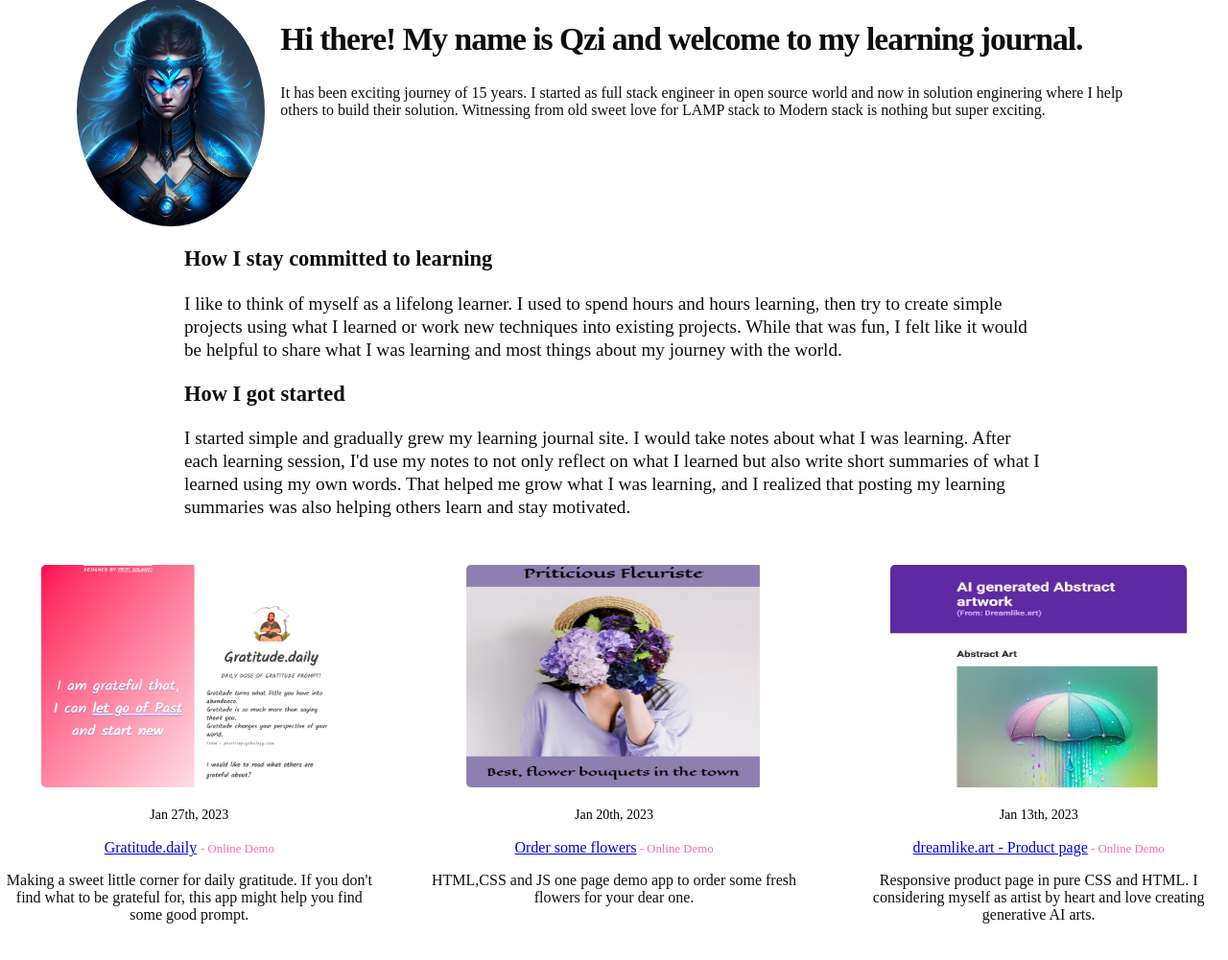
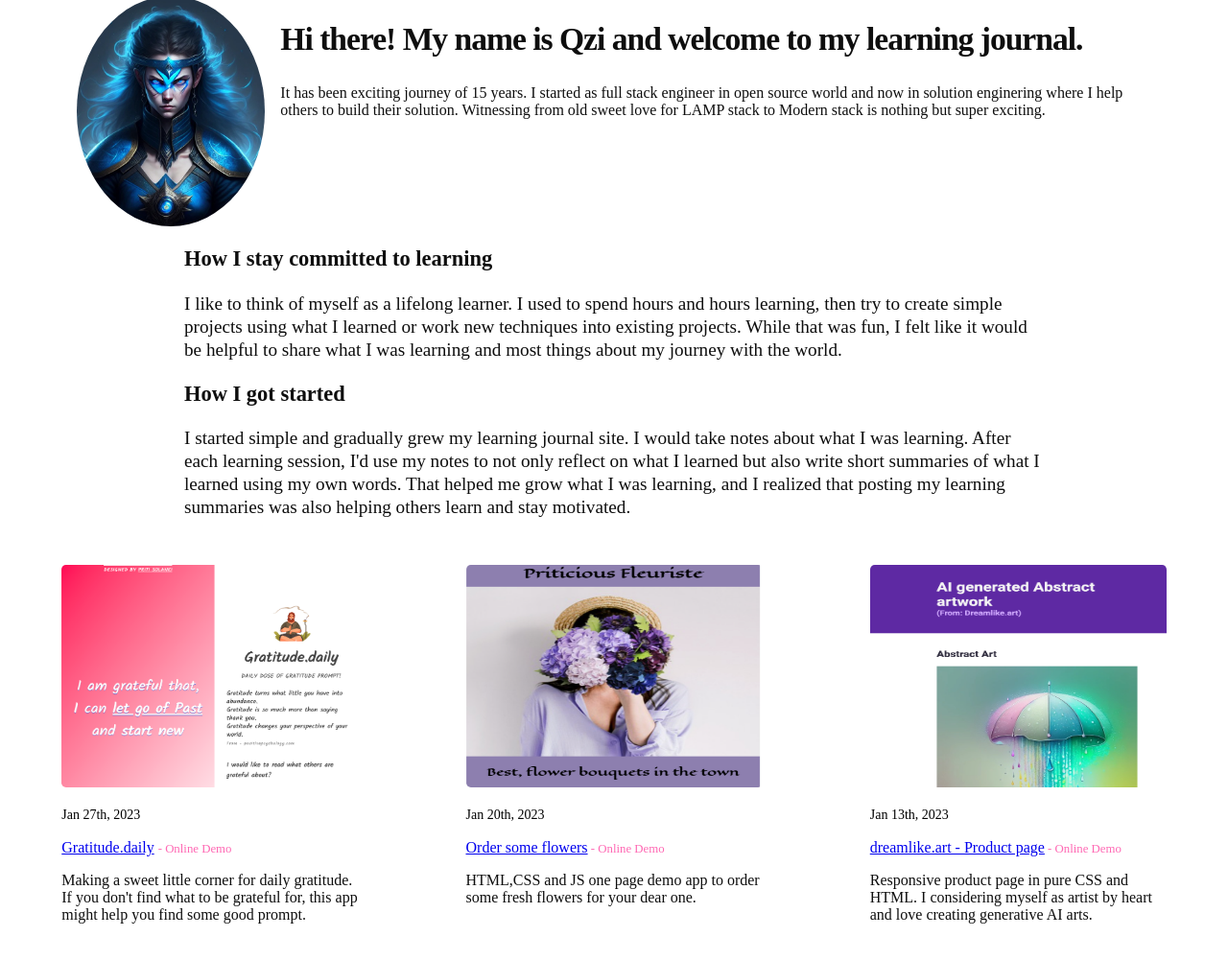
Before and after one commit to pritisolanki/learning-journey, a plain HTML site: page aboutme.html in a window 1280 px wide. Shown: the part 65-1066 px from the top of the page at 96% size. Drawn offline with Linux system fonts and the light colour scheme; a web font is replaced by a local one.

Commit message:
Task: css fix -helped by Steven

```diff
--- a/main.css
+++ b/main.css
@@ -101,6 +101,7 @@ header{
     margin-bottom: 2.4rem;
     gap: 3rem;
     flex-wrap: wrap;
+    justify-content: space-evenly;
 }
 .center{
     text-align: center;
@@ -110,7 +111,7 @@ header{
     width: 19.313rem;
     height: 24.563rem;
     font-family: 'Source Sans Pro';
-    flex: 1 15em;
+    text-align:left;
 }
 
 .card-img{
```
